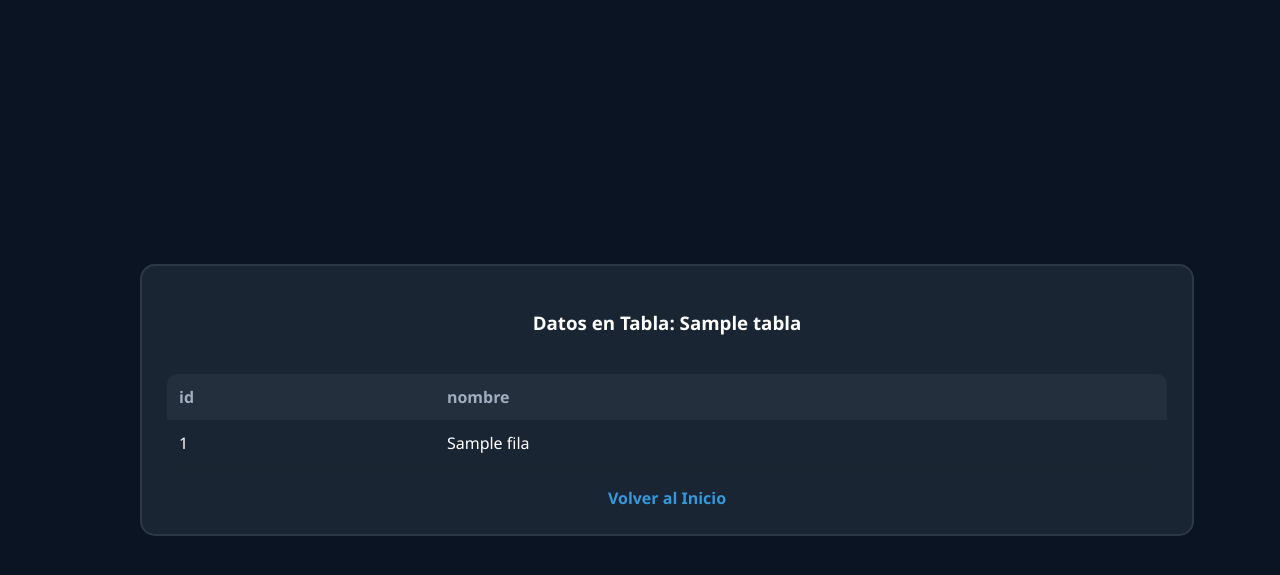
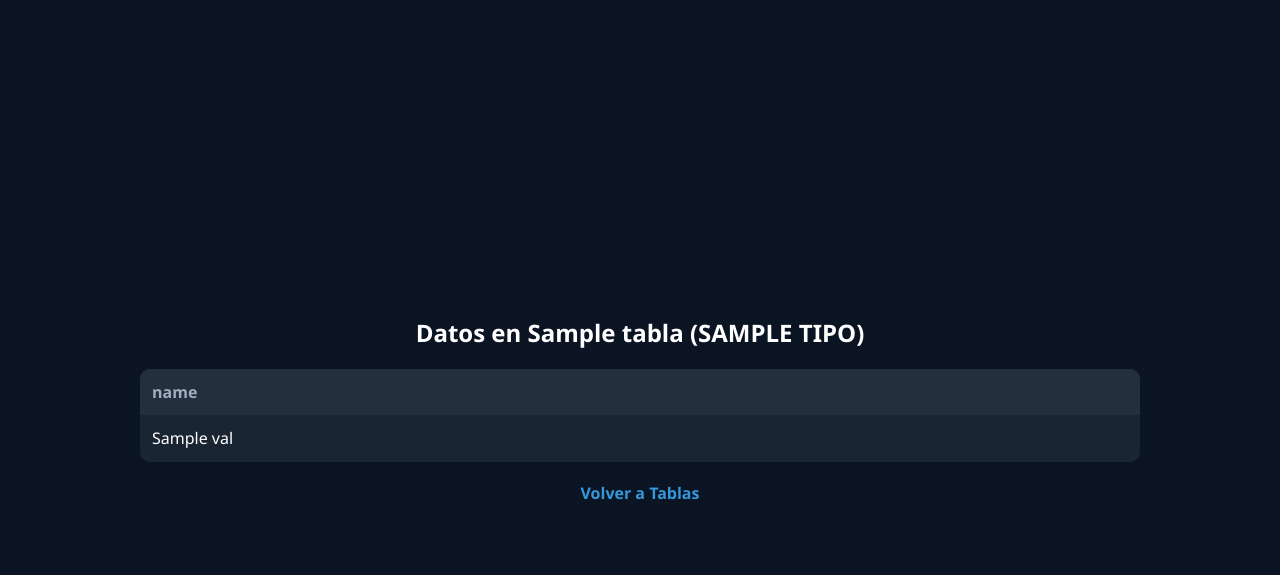
Before and after one commit to VictorPlatero/sistema-replicacion-dop, a Flask app: template templates/ver_datos.html in a window 1280 px wide. Shown: the top 575 px of the page. Run offline with Flask 3, Linux system fonts and the light colour scheme; the template is opened without the code that fills it: most values are stand-ins (such as "Sample title", 1, 10 or a date in 2020).

Commit message:
Update ver_datos.html

```diff
--- a/templates/ver_datos.html
+++ b/templates/ver_datos.html
@@ -1,19 +1,16 @@
-<!DOCTYPE html>
-<html>
-<head><link rel="stylesheet" href="{{ url_for('static', filename='style.css') }}"></head>
-<body>
+<link rel="stylesheet" href="{{ url_for('static', filename='style.css') }}">
 <div class="container">
-        {% if exito %}<div class="alert-success">✅ Replicación Física Completada</div>{% endif %}
-        <div class="card" style="width: 100%; text-align: left;">
-            <h3>Datos en Tabla: {{ tabla }}</h3>
+    {% if exito %}<div class="alert-success">✅ Replicación de "{{ tabla }}" Completada</div>{% endif %}
+    <h2>Datos en {{ tabla }} ({{ tipo.upper() }})</h2>
     <table>
-                <tr><th>id</th><th>nombre</th></tr>
+        {% if datos %}
+            <tr>{% for key in datos[0].keys() %}<th>{{ key }}</th>{% endfor %}</tr>
             {% for fila in datos %}
-                <tr><td>{{ fila.id }}</td><td>{{ fila.nombre }}</td></tr>
+                <tr>{% for val in fila.values() %}<td>{{ val }}</td>{% endfor %}</tr>
             {% endfor %}
+        {% else %}
+            <tr><td>No hay datos disponibles en esta tabla.</td></tr>
+        {% endif %}
     </table>
-            <a href="/dashboard/{{ tipo }}" class="btn-back">Volver al Inicio</a>
+    <a href="/explorar/{{ tipo }}" class="btn-back">Volver a Tablas</a>
 </div>
-    </div>
-</body>
-</html>
```
Lines whose indentation alone changed are shown as unchanged.
